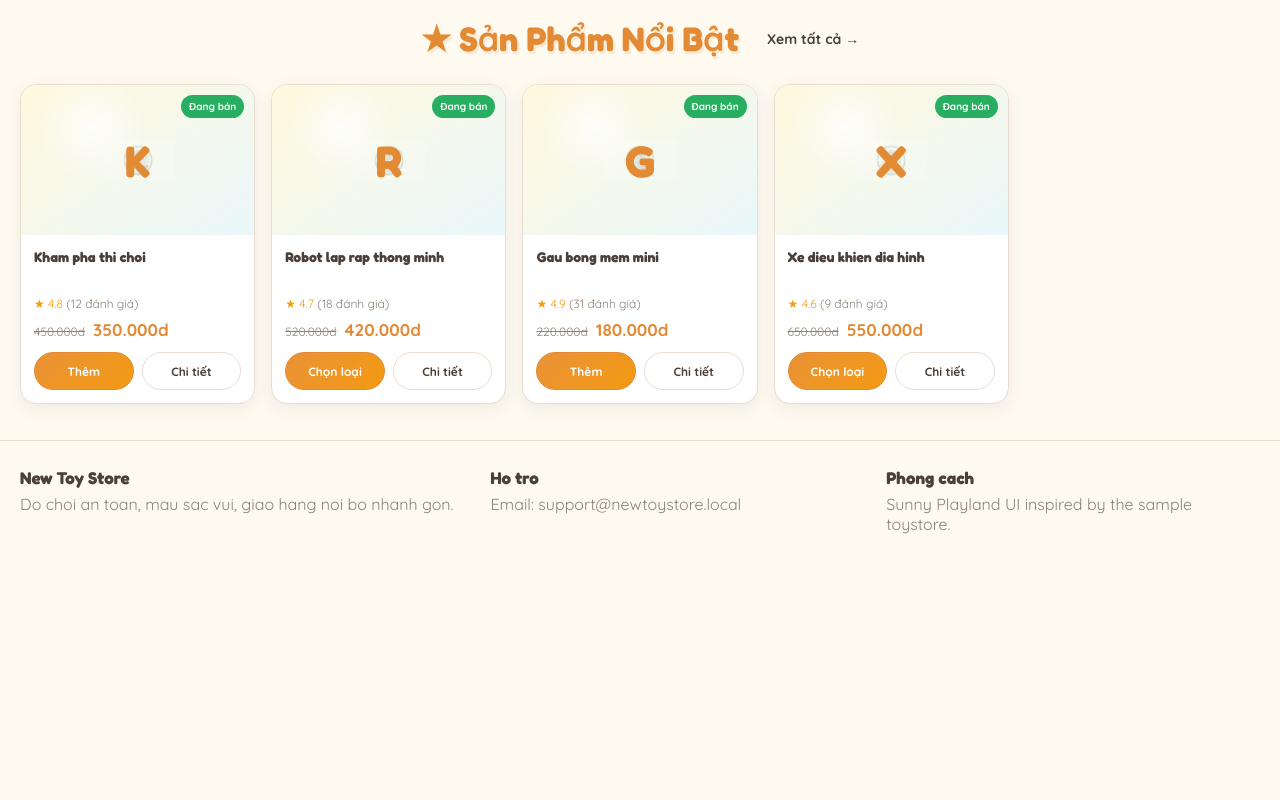
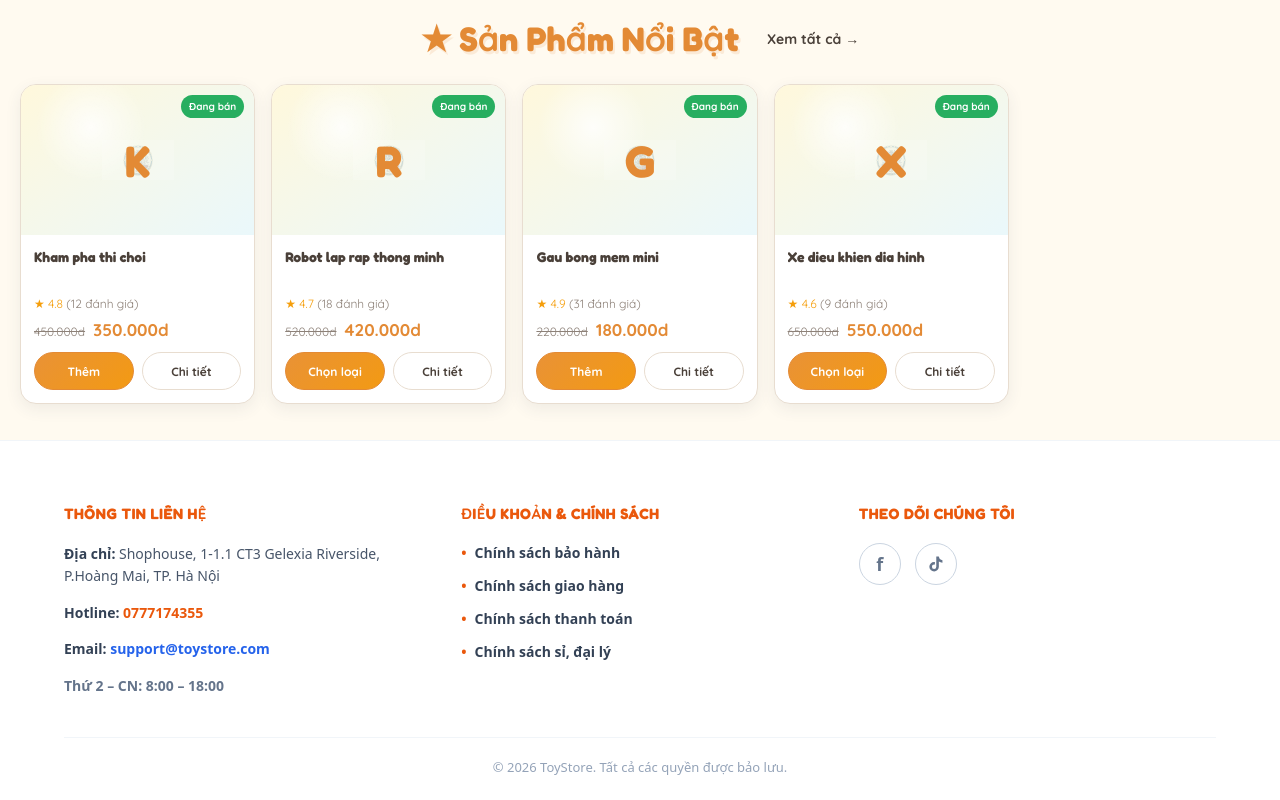
Before and after one commit to HuyNguyxn/newToyStore, a React (Vite) app in the folder frontend/: page / in a window 1280 px wide. Shown: the part 645-1445 px from the top of the page. Before the commit the page ends 1205 px from the top, so only its background shows below. Built offline with nearby package versions, Linux system fonts and the light colour scheme; no server answers.

Commit message:
feat(customer): update Footer component to match new customer footer design layout

```diff
--- a/frontend/src/components/layout/Footer.jsx
+++ b/frontend/src/components/layout/Footer.jsx
@@ -1,18 +1,223 @@
+import { Link } from 'react-router-dom';
+
 function Footer() {
   return (
-    <footer className="site-footer">
-      <div className="container site-footer__inner">
-        <div>
-          <strong>New Toy Store</strong>
-          <p>Do choi an toan, mau sac vui, giao hang noi bo nhanh gon.</p>
+    <footer
+      style={{
+        background: '#ffffff',
+        borderTop: '1px solid #f1f5f9',
+        padding: '48px 0 24px 0',
+        color: '#475569',
+        fontFamily: 'system-ui, -apple-system, sans-serif',
+      }}
+    >
+      <div
+        style={{
+          maxWidth: '1200px',
+          margin: '0 auto',
+          padding: '0 24px',
+        }}
+      >
+        {/* 3-COLUMN GRID */}
+        <div
+          style={{
+            display: 'grid',
+            gridTemplateColumns: 'repeat(auto-fit, minmax(280px, 1fr))',
+            gap: '40px',
+            marginBottom: '40px',
+          }}
+        >
+          {/* COLUMN 1: THÔNG TIN LIÊN HỆ */}
+          <div>
+            <h3
+              style={{
+                color: '#ea580c',
+                fontSize: '15px',
+                fontWeight: '900',
+                textTransform: 'uppercase',
+                letterSpacing: '0.5px',
+                marginBottom: '20px',
+              }}
+            >
+              THÔNG TIN LIÊN HỆ
+            </h3>
+
+            <div style={{ display: 'flex', flexDirection: 'column', gap: '14px', fontSize: '14px', lineHeight: '1.6', color: '#475569' }}>
+              <p style={{ margin: 0 }}>
+                <strong style={{ color: '#334155' }}>Địa chỉ:</strong> Shophouse, 1-1.1 CT3 Gelexia Riverside, P.Hoàng Mai, TP. Hà Nội
+              </p>
+              <p style={{ margin: 0 }}>
+                <strong style={{ color: '#334155' }}>Hotline:</strong>{' '}
+                <a href="tel:0777174355" style={{ color: '#ea580c', textDecoration: 'none', fontWeight: '700' }}>
+                  0777174355
+                </a>
+              </p>
+              <p style={{ margin: 0 }}>
+                <strong style={{ color: '#334155' }}>Email:</strong>{' '}
+                <a href="mailto:support@toystore.com" style={{ color: '#2563eb', textDecoration: 'none', fontWeight: '600' }}>
+                  support@toystore.com
+                </a>
+              </p>
+              <p style={{ margin: 0, color: '#64748b', fontWeight: '600' }}>
+                Thứ 2 – CN: 8:00 – 18:00
+              </p>
+            </div>
+          </div>
+
+          {/* COLUMN 2: ĐIỀU KHOẢN & CHÍNH SÁCH */}
+          <div>
+            <h3
+              style={{
+                color: '#ea580c',
+                fontSize: '15px',
+                fontWeight: '900',
+                textTransform: 'uppercase',
+                letterSpacing: '0.5px',
+                marginBottom: '20px',
+              }}
+            >
+              ĐIỀU KHOẢN & CHÍNH SÁCH
+            </h3>
+
+            <ul
+              style={{
+                listStyle: 'none',
+                padding: 0,
+                margin: 0,
+                display: 'flex',
+                flexDirection: 'column',
+                gap: '14px',
+                fontSize: '14px',
+              }}
+            >
+              {[
+                { label: 'Chính sách bảo hành', to: '/policy/warranty' },
+                { label: 'Chính sách giao hàng', to: '/policy/shipping' },
+                { label: 'Chính sách thanh toán', to: '/policy/payment' },
+                { label: 'Chính sách sỉ, đại lý', to: '/policy/wholesale' },
+              ].map((item, idx) => (
+                <li key={idx} style={{ display: 'flex', alignItems: 'center', gap: '8px' }}>
+                  <span style={{ color: '#ea580c', fontWeight: 'bold' }}>•</span>
+                  <Link
+                    to={item.to}
+                    style={{
+                      color: '#334155',
+                      textDecoration: 'none',
+                      fontWeight: '700',
+                      transition: 'color 0.2s',
+                    }}
+                    onMouseEnter={(e) => (e.currentTarget.style.color = '#ea580c')}
+                    onMouseLeave={(e) => (e.currentTarget.style.color = '#334155')}
+                  >
+                    {item.label}
+                  </Link>
+                </li>
+              ))}
+            </ul>
+          </div>
+
+          {/* COLUMN 3: THEO DÕI CHÚNG TÔI */}
+          <div>
+            <h3
+              style={{
+                color: '#ea580c',
+                fontSize: '15px',
+                fontWeight: '900',
+                textTransform: 'uppercase',
+                letterSpacing: '0.5px',
+                marginBottom: '20px',
+              }}
+            >
+              THEO DÕI CHÚNG TÔI
+            </h3>
+
+            <div style={{ display: 'flex', gap: '14px', alignItems: 'center' }}>
+              {/* FACEBOOK BUTTON */}
+              <a
+                href="https://facebook.com"
+                target="_blank"
+                rel="noreferrer"
+                title="Facebook"
+                style={{
+                  width: '42px',
+                  height: '42px',
+                  borderRadius: '50%',
+                  border: '1.5px solid #cbd5e1',
+                  display: 'flex',
+                  alignItems: 'center',
+                  justifyContent: 'center',
+                  color: '#64748b',
+                  fontSize: '18px',
+                  fontWeight: '700',
+                  textDecoration: 'none',
+                  transition: 'all 0.2s ease',
+                  background: '#ffffff',
+                }}
+                onMouseEnter={(e) => {
+                  e.currentTarget.style.borderColor = '#1877f2';
+                  e.currentTarget.style.color = '#1877f2';
+                  e.currentTarget.style.transform = 'translateY(-2px)';
+                }}
+                onMouseLeave={(e) => {
+                  e.currentTarget.style.borderColor = '#cbd5e1';
+                  e.currentTarget.style.color = '#64748b';
+                  e.currentTarget.style.transform = 'translateY(0)';
+                }}
+              >
+                f
+              </a>
+
+              {/* TIKTOK BUTTON */}
+              <a
+                href="https://tiktok.com"
+                target="_blank"
+                rel="noreferrer"
+                title="TikTok"
+                style={{
+                  width: '42px',
+                  height: '42px',
+                  borderRadius: '50%',
+                  border: '1.5px solid #cbd5e1',
+                  display: 'flex',
+                  alignItems: 'center',
+                  justifyContent: 'center',
+                  color: '#64748b',
+                  fontSize: '16px',
+                  fontWeight: '700',
+                  textDecoration: 'none',
+                  transition: 'all 0.2s ease',
+                  background: '#ffffff',
+                }}
+                onMouseEnter={(e) => {
+                  e.currentTarget.style.borderColor = '#000000';
+                  e.currentTarget.style.color = '#000000';
+                  e.currentTarget.style.transform = 'translateY(-2px)';
+                }}
+                onMouseLeave={(e) => {
+                  e.currentTarget.style.borderColor = '#cbd5e1';
+                  e.currentTarget.style.color = '#64748b';
+                  e.currentTarget.style.transform = 'translateY(0)';
+                }}
+              >
+                <svg width="18" height="18" viewBox="0 0 24 24" fill="currentColor">
+                  <path d="M19.589 6.686a4.793 4.793 0 0 1-3.77-4.245V2h-3.445v13.672a2.896 2.896 0 0 1-2.9 2.891 2.892 2.892 0 0 1-2.895-2.891 2.893 2.893 0 0 1 2.895-2.892c.373 0 .727.07 1.053.197V9.431a6.31 6.31 0 0 0-1.053-.088 6.34 6.34 0 0 0-6.335 6.336 6.34 6.34 0 0 0 6.335 6.336 6.335 6.335 0 0 0 6.336-6.336V8.775a8.214 8.214 0 0 0 4.779 1.516V6.846a4.84 4.84 0 0 1-1.000-.16z" />
+                </svg>
+              </a>
+            </div>
+          </div>
         </div>
-        <div>
-          <strong>Ho tro</strong>
-          <p>Email: support@newtoystore.local</p>
-        </div>
-        <div>
-          <strong>Phong cach</strong>
-          <p>Sunny Playland UI inspired by the sample toystore.</p>
+
+        {/* BOTTOM COPYRIGHT BAR */}
+        <div
+          style={{
+            borderTop: '1px solid #f1f5f9',
+            paddingTop: '20px',
+            textAlign: 'center',
+            fontSize: '13px',
+            color: '#94a3b8',
+          }}
+        >
+          © 2026 ToyStore. Tất cả các quyền được bảo lưu.
         </div>
       </div>
     </footer>
```
